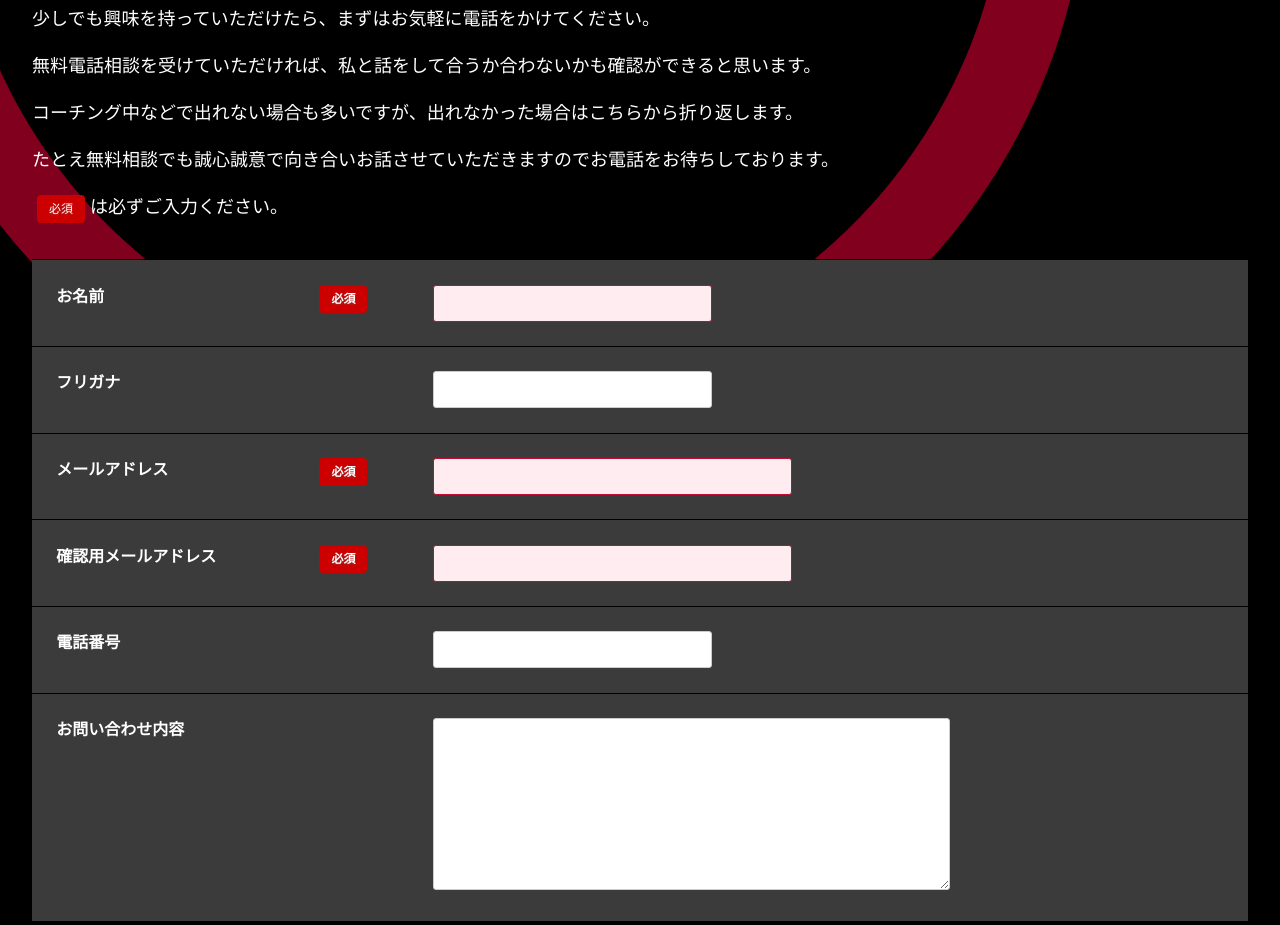
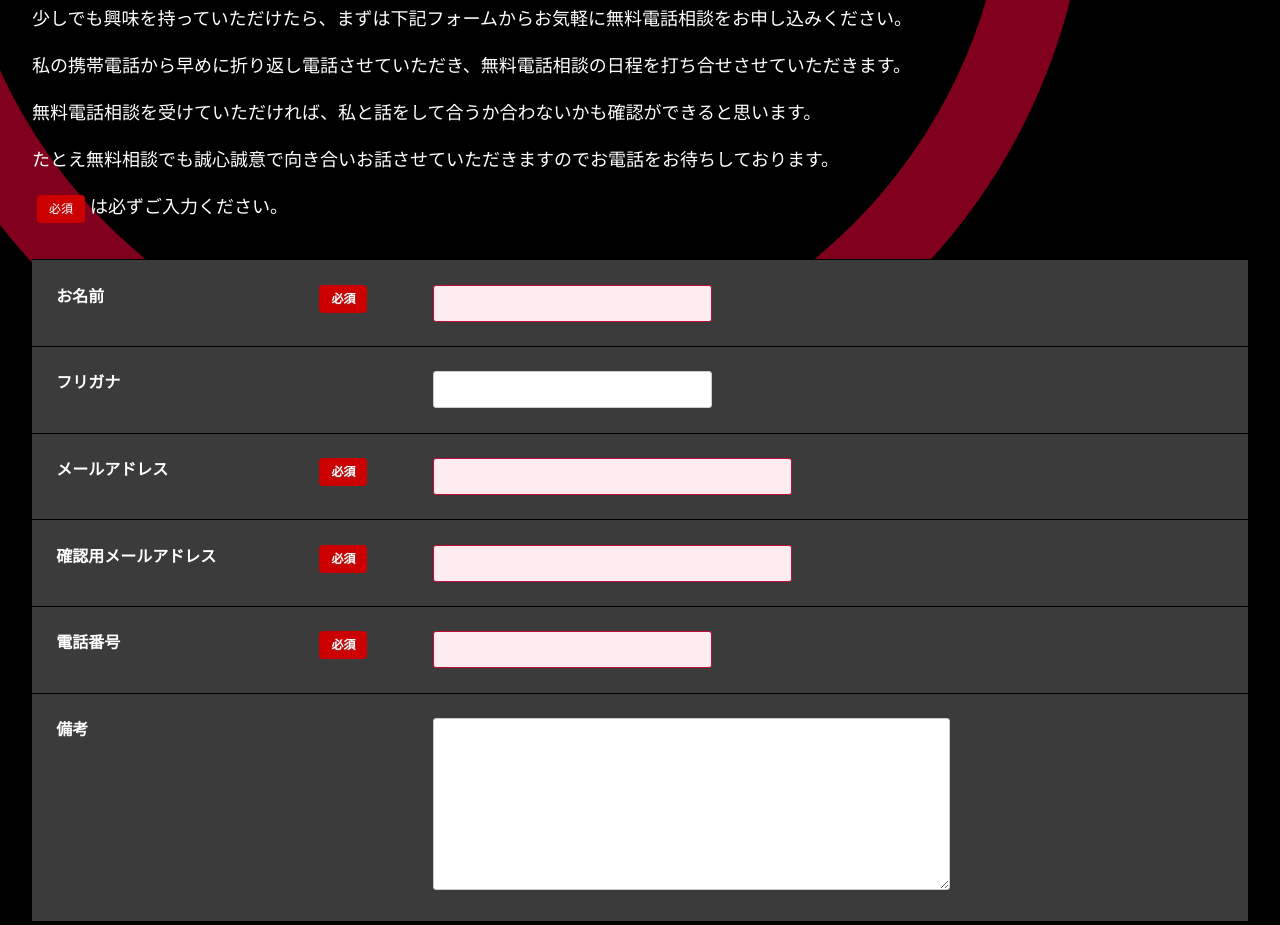
Before and after one commit to blanc-eijima/SerendipityDiet, a Gatsby site: page /denwa-soudan in a window 1280 px wide. Shown: the part 557-1482 px from the top of the page. Built offline with nearby package versions, Linux system fonts and the light colour scheme; Gatsby itself is replaced by a stand-in of ours.

Commit message:
テキスト変更

```diff
--- a/src/pages/denwa-soudan.js
+++ b/src/pages/denwa-soudan.js
@@ -81,11 +81,11 @@ const DenwaSoudan = () => {
 
           <p>この無料電話相談では、あなたの生活スタイルを詳しくヒアリングして、ダイエットを成功させるには何をどういふうに改善していけばいいのかを一緒に考えて提案させていただきます。</p>
 
-          <p>少しでも興味を持っていただけたら、まずはお気軽に電話をかけてください。</p>
+          <p>少しでも興味を持っていただけたら、まずは下記フォームからお気軽に無料電話相談をお申し込みください。</p>
+
+          <p>私の携帯電話から早めに折り返し電話させていただき、無料電話相談の日程を打ち合せさせていただきます。</p>
 
           <p>無料電話相談を受けていただければ、私と話をして合うか合わないかも確認ができると思います。</p>
-
-          <p>コーチング中などで出れない場合も多いですが、出れなかった場合はこちらから折り返します。</p>
 
           <p>たとえ無料相談でも誠心誠意で向き合いお話させていただきますのでお電話をお待ちしております。</p>
 
@@ -129,13 +129,15 @@ const DenwaSoudan = () => {
                   </td>
                 </tr>
                 <tr>
-                  <th>電話番号</th>
+                  <th>
+                    電話番号<span className="must">必須</span>
+                  </th>
                   <td>
-                    <input type="tel" data-type="tel" name="電話番号" size={30} data-min={9} />
+                    <input type="tel" data-type="tel" name="電話番号" size={30} data-min={9} required="required" />
                   </td>
                 </tr>
                 <tr>
-                  <th>お問い合わせ内容</th>
+                  <th>備考</th>
                   <td>
                     <textarea name="備考欄" rows={10} cols={60} defaultValue={""} />
                   </td>
```
Also changed, not shown: src/pages/index.js (+7 -6 lines).
